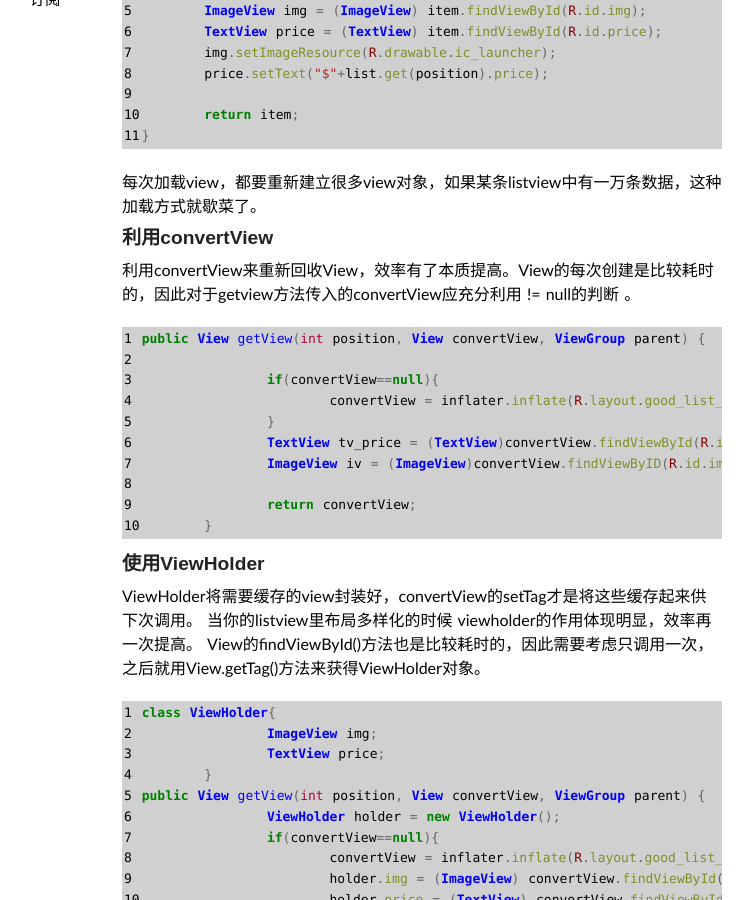
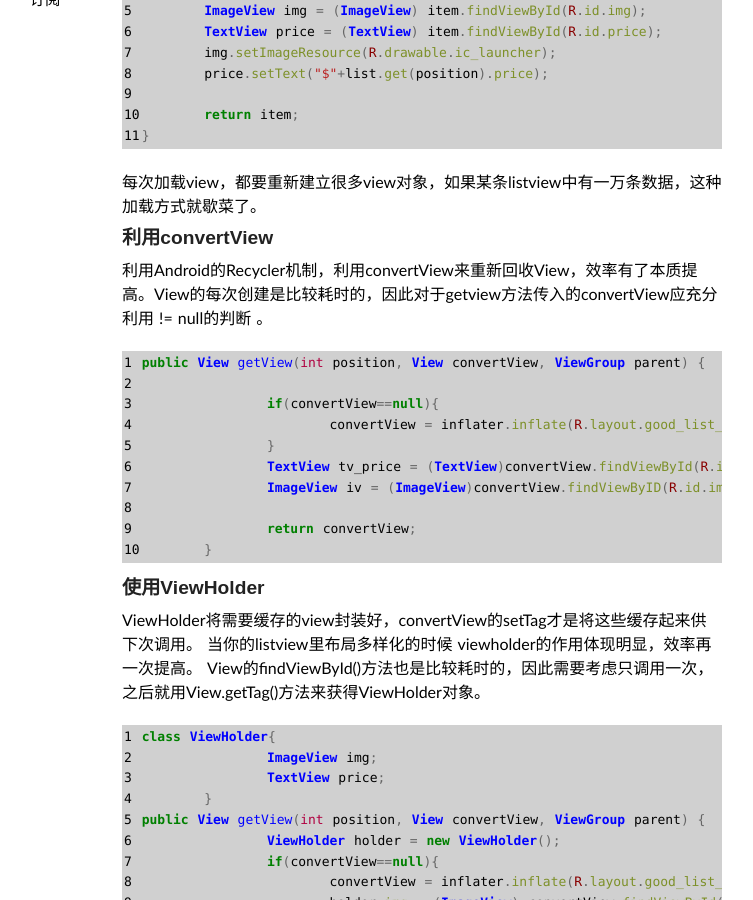
Before and after one commit to JefferyWong/stackvoid.github.io, a Jekyll site: the page built from _posts/2014-10-12-using-adapter-in-efficiency-way.md, in a window 1280 px wide and 900 px high, scrolled down 316 px. Shown: the whole window, without its empty margins (218-971 px from the left). Built offline with Jekyll 4.4.1, drawn with Linux system fonts in a browser that asks for light colours; some web fonts are replaced; Markdown is read by kramdown in place of the engine named in the settings; comment, search, counter and statistics services are not loaded.

Commit message:
Update 2014-10-12-using-adapter-in-efficiency-way.md

```diff
--- a/_posts/2014-10-12-using-adapter-in-efficiency-way.md
+++ b/_posts/2014-10-12-using-adapter-in-efficiency-way.md
@@ -27,7 +27,7 @@ public View getView(int position, View convertView, ViewGroup parent) {
 
 ###利用convertView
 
-利用convertView来重新回收View，效率有了本质提高。View的每次创建是比较耗时的，因此对于getview方法传入的convertView应充分利用 != null的判断 。
+利用Android的Recycler机制，利用convertView来重新回收View，效率有了本质提高。View的每次创建是比较耗时的，因此对于getview方法传入的convertView应充分利用 != null的判断 。
 
 {%highlight java linenos%}
 public View getView(int position, View convertView, ViewGroup parent) {
```
